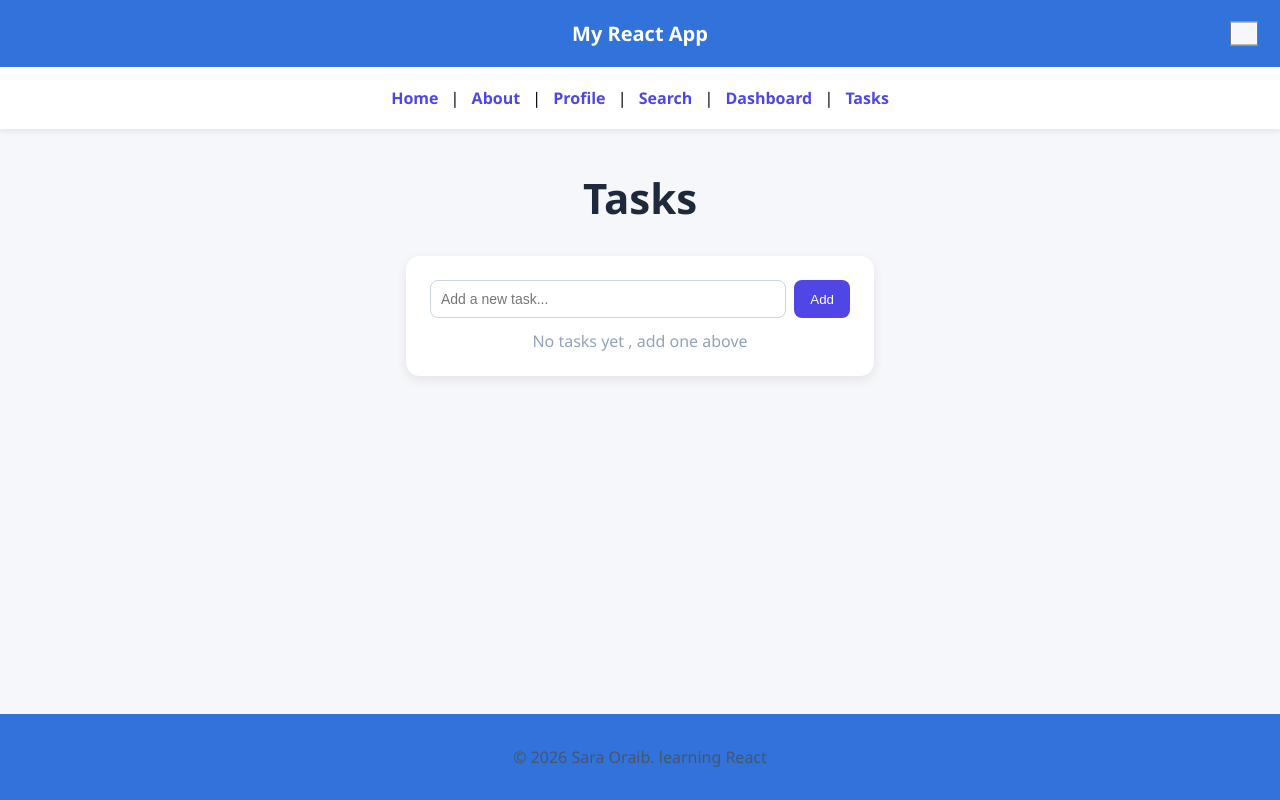
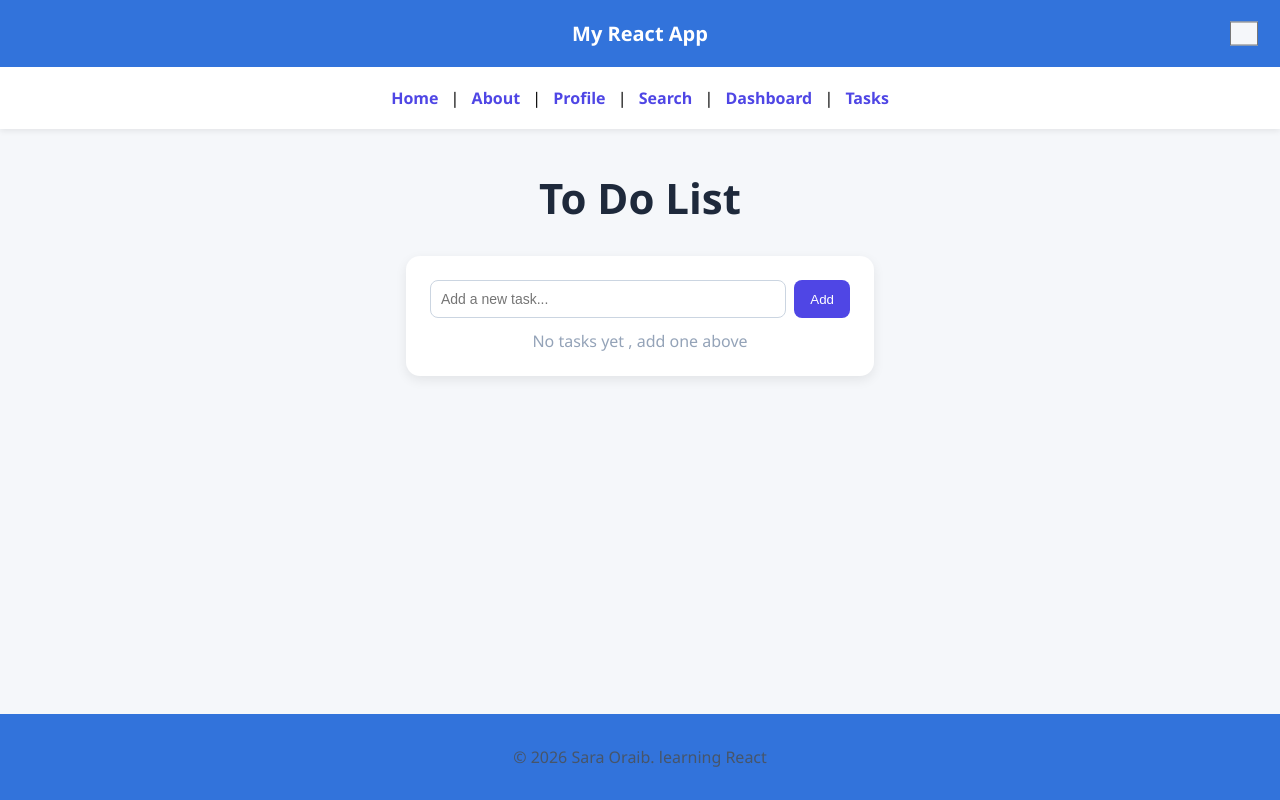
Before and after one commit to saraoraib/react-profile-card, a React (Vite) app: page /tasks in a window 1280 px wide. Built offline with nearby package versions, Linux system fonts and the light colour scheme.

Commit message:
To Do List

```diff
--- a/src/Tasks.jsx
+++ b/src/Tasks.jsx
@@ -3,7 +3,7 @@
 function Tasks() {
   return (
     <div>
-      <h1>Tasks</h1>
+      <h1>To Do List</h1>
       <TaskManager />
     </div>
   );
```
